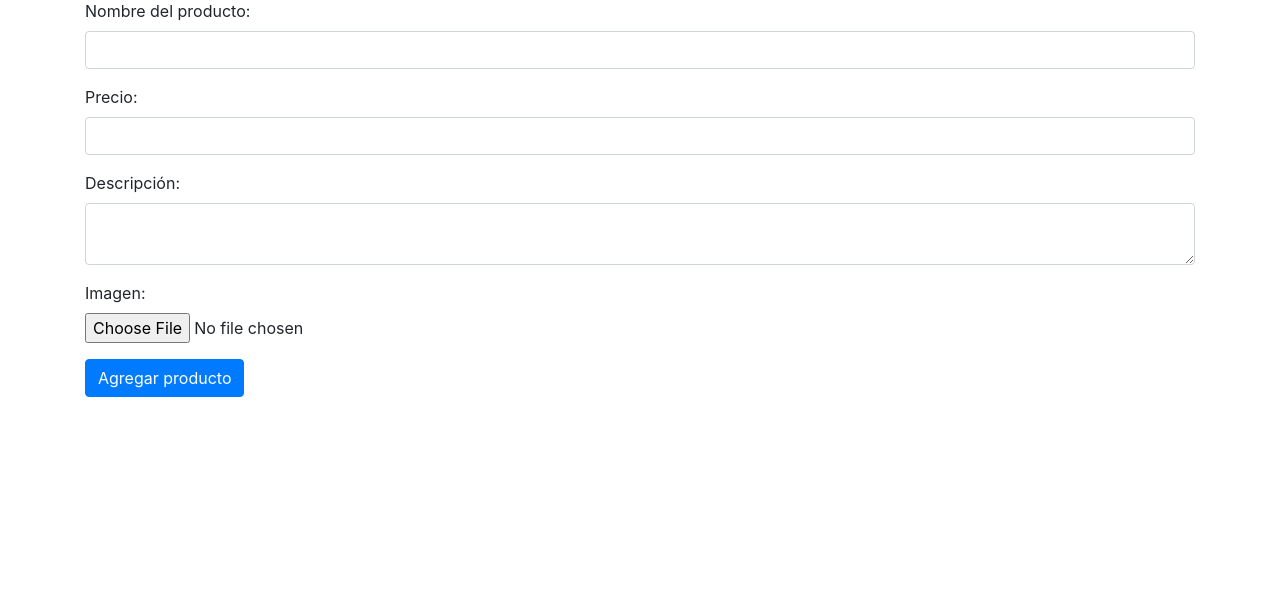
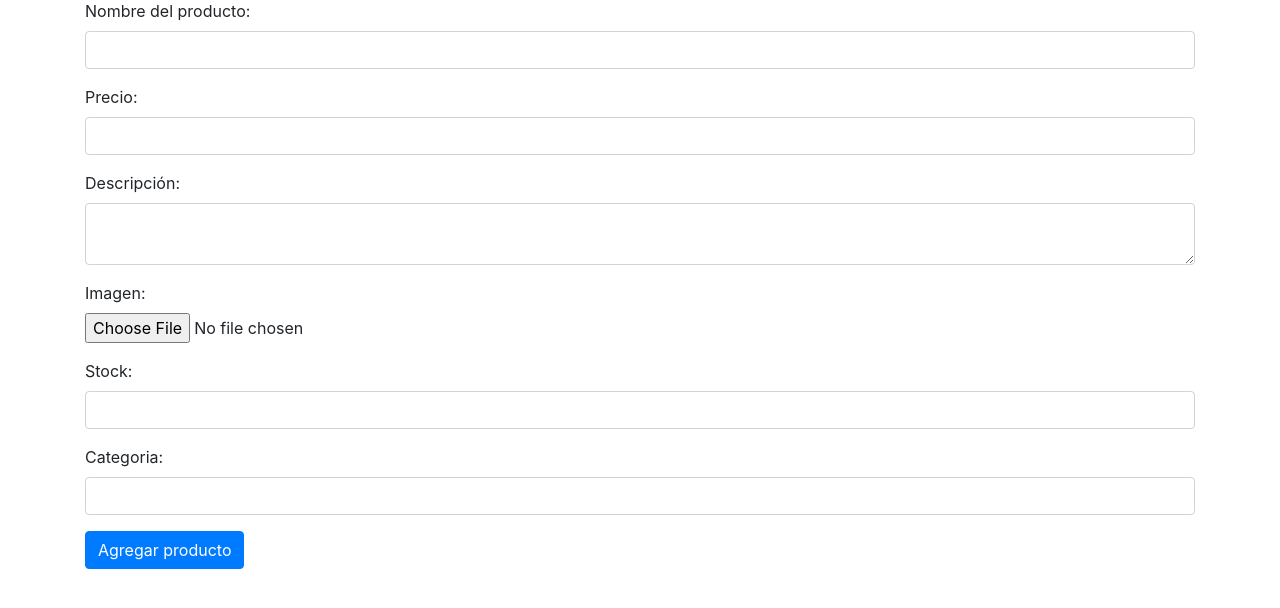
Before and after one commit to Nyafiu/Integracion_MusicPro, a Flask app: page /agregar in a window 1280 px wide. Shown: the part 121-729 px from the top of the page. Run offline with Flask 3, Linux system fonts and the light colour scheme; some libraries are stand-ins or nearby versions.

Commit message:
agregado stock y categoria en la tabla productos

```diff
--- a/src/models/entities/Productos.py
+++ b/src/models/entities/Productos.py
@@ -1,12 +1,14 @@
 class Producto:
     def __init__(
-        self, idProductos, Nombre=None, Precio=None, Descripcion=None, Imagen=None
+        self, idProductos, Nombre=None, Precio=None, Descripcion=None, Imagen=None, Stock=None, Categoria=None
     ) -> None:
         self.idProductos = idProductos
         self.Nombre = Nombre
         self.Precio = Precio
         self.Descripcion = Descripcion
         self.Imagen = Imagen
+        self.Stock = Stock
+        self.Categoria = Categoria
 
     def to_json(self):
         return {
@@ -15,4 +17,6 @@ class Producto:
             "Precio": self.Precio,
             "Descripcion": self.Descripcion,
             "Imagen": self.Imagen,
+            "Stock": self.Stock,
+            "Categoria": self.Categoria,
         }
--- a/src/static/assets/js/agregar.js
+++ b/src/static/assets/js/agregar.js
@@ -6,7 +6,8 @@ agregarProducto.addEventListener('submit', async e => {
     const nombre = agregarProducto['nombreProducto'].value
     const precio = agregarProducto['precioProducto'].value
     const descripcion = agregarProducto['descripcionProducto'].value
-
+    const stock = agregarProducto['stockProducto'].value
+    const categoria = agregarProducto['categoriaProducto'].value
     // Obtener la imagen seleccionada por el usuario
     const imagenInput = agregarProducto['imagenProducto']
     const imagenFile = imagenInput.files[0]
@@ -26,7 +27,9 @@ agregarProducto.addEventListener('submit', async e => {
                 nombre,
                 precio,
                 descripcion,
-                imagen: imagenBase64 // Agregar la imagen en base64 al objeto JSON
+                imagen: imagenBase64,
+                stock,
+                categoria
             })
         })
 
--- a/src/static/assets/js/listar.js
+++ b/src/static/assets/js/listar.js
@@ -21,6 +21,8 @@ function renderProducto(producto) {
         <h2>Nombre:</h2><h4>${producto.Nombre}</h4>
         <h2>Precio:</h2><h4>${producto.Precio}</h4>
         <h2>Descripcion:</h2><h4>${producto.Descripcion}</h4>
+        <h2>Stock:</h2><h4>${producto.Stock}</h4>
+        <h2>Categoria:</h2><h4>${producto.Categoria}</h4>
         <h2>Imagen:</h2>
         <img src="/static/uploads/${producto.Imagen}" alt="Imagen del producto">
         <br>
--- a/src/templates/agregarProducto.html
+++ b/src/templates/agregarProducto.html
@@ -32,6 +32,14 @@
             <label for="imagenProducto">Imagen:</label>
             <input type="file" name="imagenProducto" id="imagenProducto" class="form-control-file">
         </div>
+        <div class="form-group">
+            <label for="stockProducto">Stock:</label>
+            <input name="stockProducto" id="stockProducto" class="form-control" required>
+        </div>
+        <div class="form-group">
+            <label for="categoriaProducto">Categoria:</label>
+            <input name="categoriaProducto" id="categoriaProducto" class="form-control" required>
+        </div>
         <button type="submit" class="btn btn-primary">Agregar producto</button>
     </form>
 
```
Also changed, not shown: src/models/ProductoModel.py (+10 -6 lines), src/routes/Producto.py (+8 -3 lines), src/static/uploads/aaa.jpeg (deleted), src/static/uploads/uwu.jpeg (renamed from src/static/uploads/ksjkp.jpeg).
